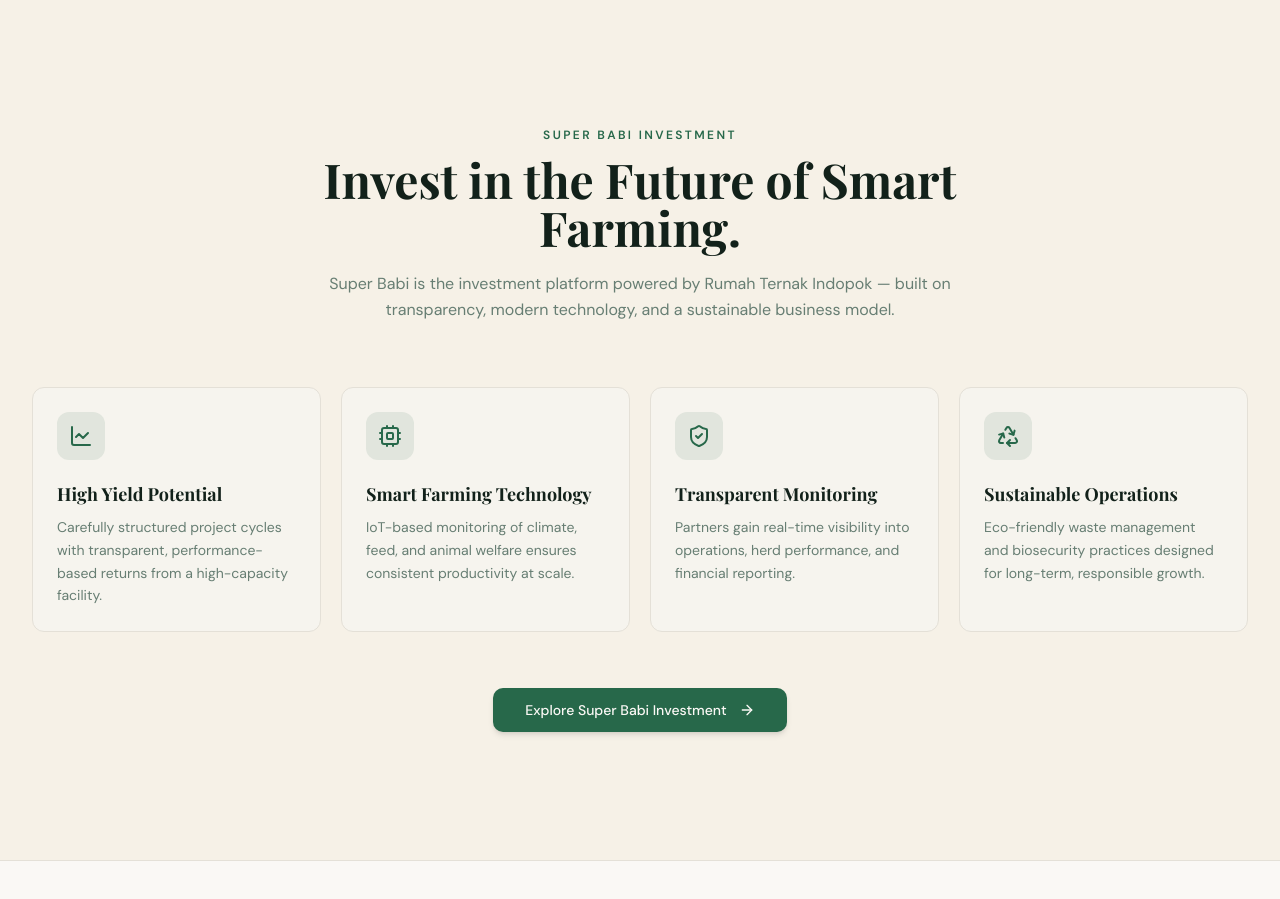
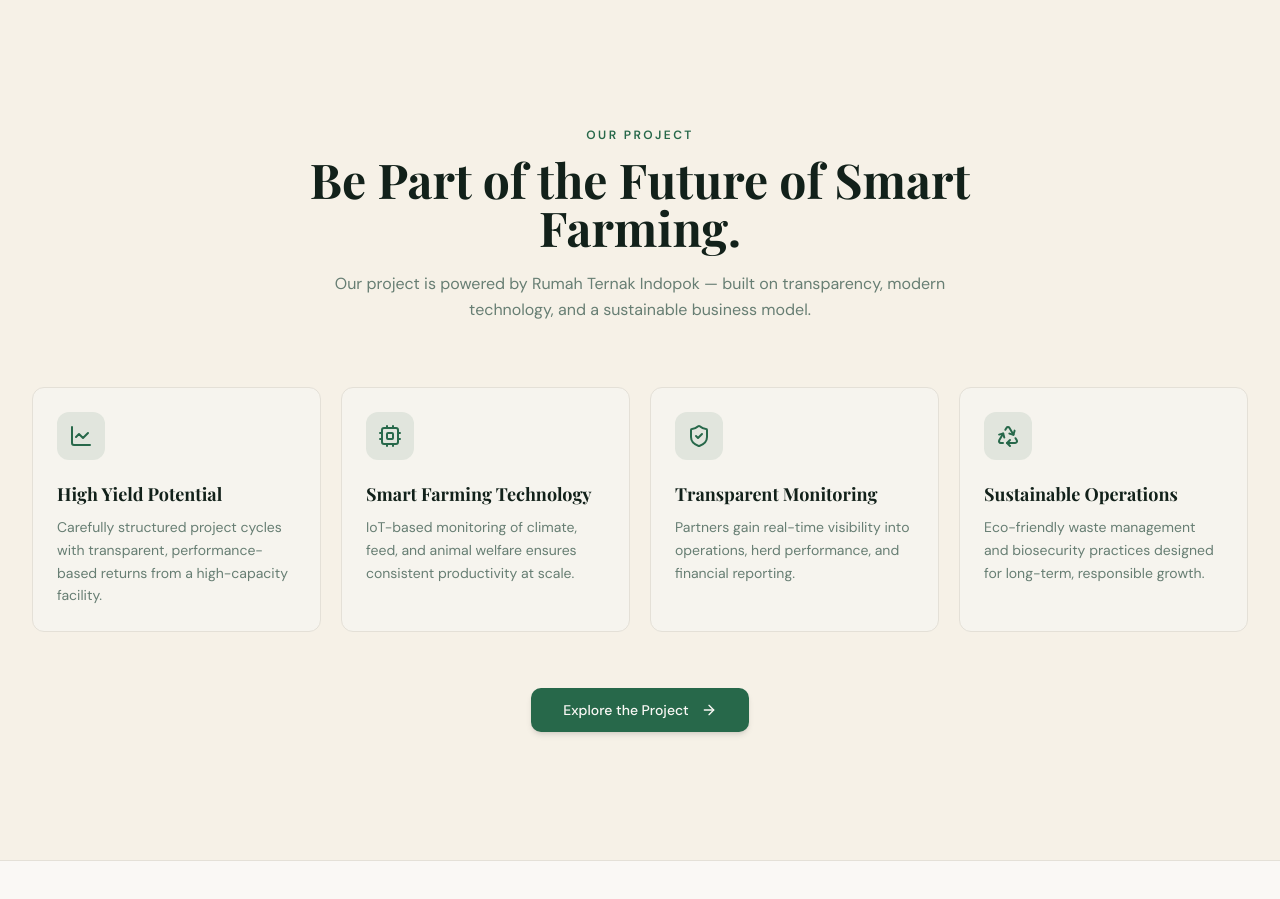
Before and after one commit to Zwelious/super-babi-invest, a React (Vite) app: page / in a window 1280 px wide. Shown: the part 1760-2659 px from the top of the page. Built offline with nearby package versions, Linux system fonts and the light colour scheme; the HTML template or start-up script is replaced by a standard one.

Commit message:
Changes
Co-authored-by: Konicho46 <104911087+Konicho46@users.noreply.github.com>

```diff
--- a/src/pages/Indopok.tsx
+++ b/src/pages/Indopok.tsx
@@ -292,19 +292,19 @@ const Indopok = () => {
         </div>
       </section>
 
-      {/* FEATURES / SUPER BABI */}
+      {/* FEATURES / OUR PROJECT */}
       <section id="features" className="py-24 md:py-32 bg-secondary/40 border-y">
         <div className="container">
           <div className="max-w-2xl mx-auto text-center mb-16">
             <p className="text-xs uppercase tracking-[0.2em] text-primary font-semibold mb-3">
-              Super Babi Investment
+              Our Project
             </p>
             <h2 className="font-display text-3xl md:text-5xl font-bold mb-5 leading-tight">
-              Invest in the Future of Smart Farming.
+              Be Part of the Future of Smart Farming.
             </h2>
             <p className="text-muted-foreground leading-relaxed">
-              Super Babi is the investment platform powered by Rumah Ternak Indopok —
-              built on transparency, modern technology, and a sustainable business model.
+              Our project is powered by Rumah Ternak Indopok — built on transparency,
+              modern technology, and a sustainable business model.
             </p>
           </div>
 
@@ -331,7 +331,7 @@ const Indopok = () => {
           <div className="text-center mt-14">
             <Button asChild size="lg" className="bg-primary hover:bg-primary/90 shadow-md">
               <Link to="/superbabi">
-                Explore Super Babi Investment <ArrowRight className="h-4 w-4 ml-1" />
+                Explore the Project <ArrowRight className="h-4 w-4 ml-1" />
               </Link>
             </Button>
           </div>
```
